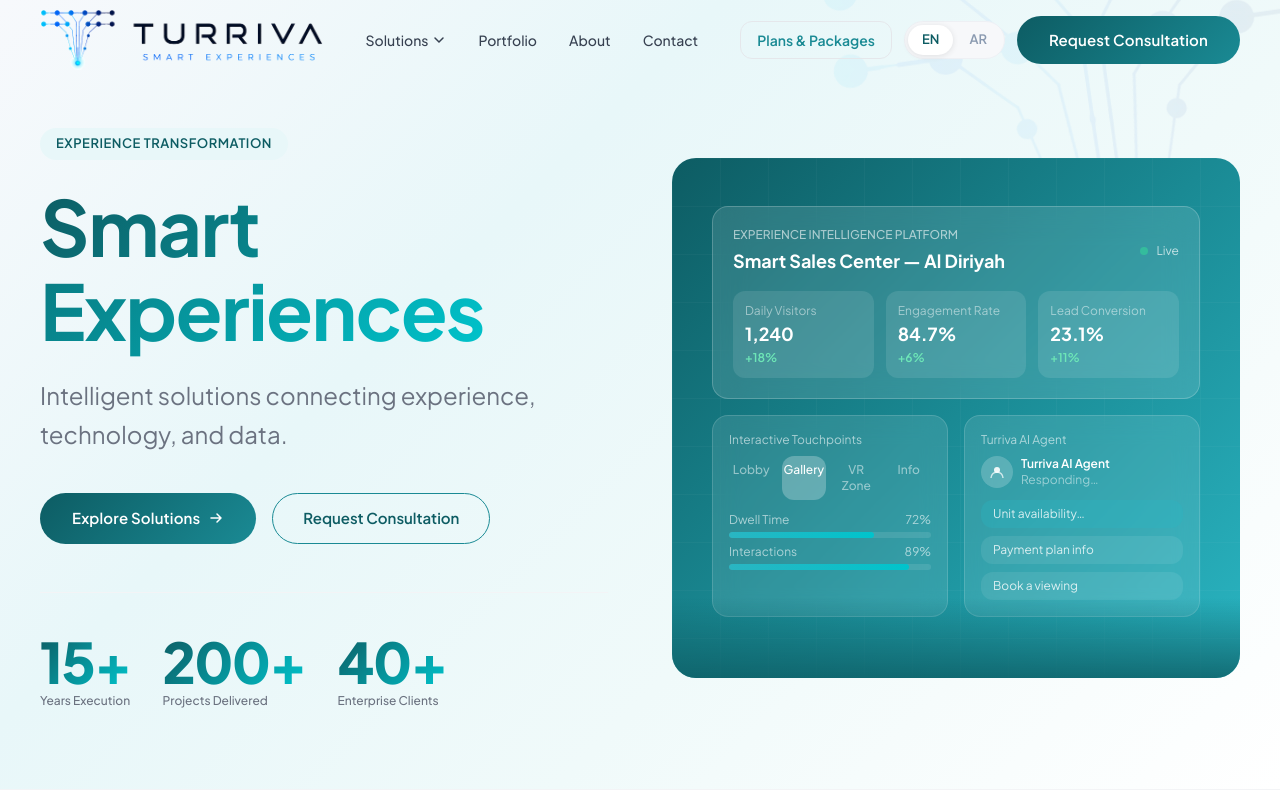
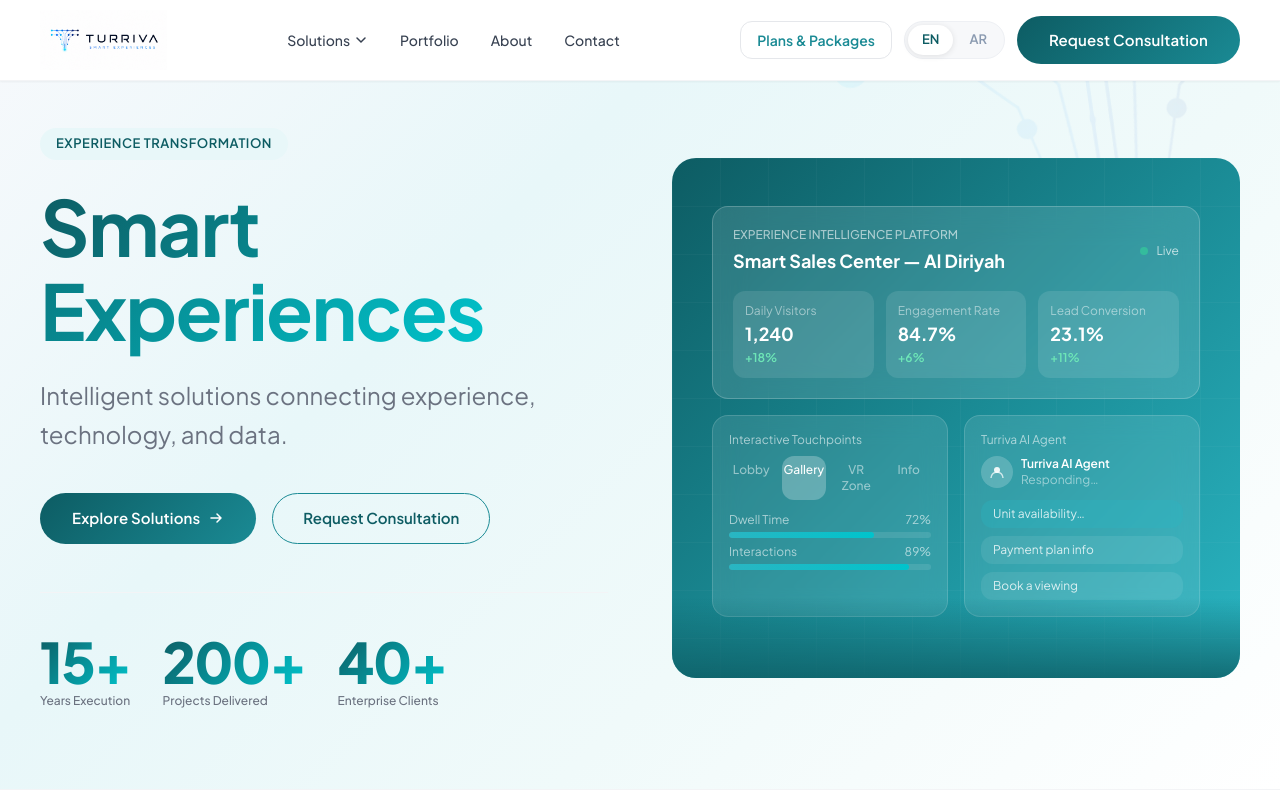
Before and after one commit to meklads/Turriva-AI, a React (Vite) app: page / in a window 1280 px wide. Shown: the top 800 px of the page. Built offline with nearby package versions, Linux system fonts and the light colour scheme.

Commit message:
fix: original logo (no bg removal) + navbar always white — clean crisp result

```diff
--- a/src/components/layout/Navbar.tsx
+++ b/src/components/layout/Navbar.tsx
@@ -30,9 +30,7 @@
 
   return (
     <header
-      className={`fixed top-0 left-0 right-0 z-50 transition-all duration-500 ${
-        scrolled ? 'bg-white/95 backdrop-blur-md shadow-sm border-b border-gray-100' : 'bg-transparent'
-      }`}
+      className="fixed top-0 left-0 right-0 z-50 bg-white shadow-sm border-b border-gray-100"
     >
       <div className="container-xl">
         <div className="flex items-center justify-between h-20">
```
Also changed, not shown: src/assets/turriva-logo.png.
